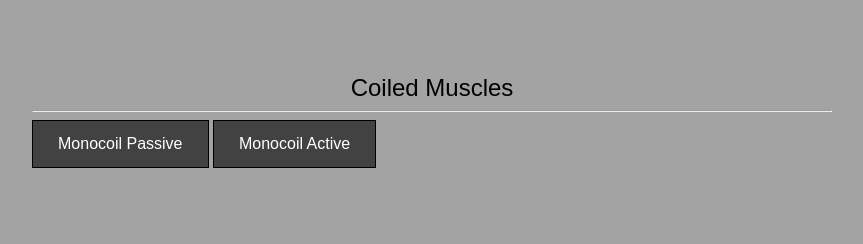
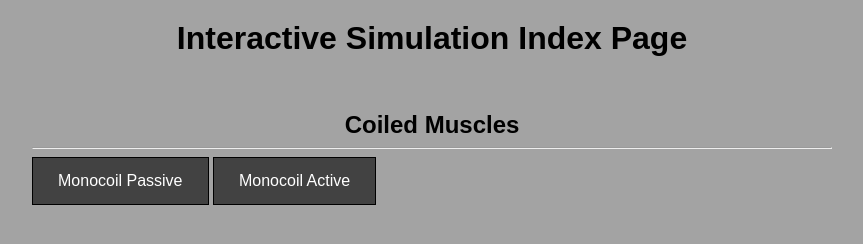
Before and after one commit to GazzolaLab/PyElastica-Interactive, a plain HTML site: page index.html in a window 1280 px wide. Shown: the whole page, without its empty margins (208-1071 px from the left). Drawn offline with Linux system fonts and the light colour scheme.

Commit message:
index page formatting

```diff
--- a/index.html
+++ b/index.html
@@ -9,15 +9,15 @@
 
 <body>
 
-  <title>
+  <h1>
     Interactive Simulation Index Page
-  </title>
+  </h1>
 
   <br>
   <br>
   <br>
 
-  <section>Coiled Muscles</section>
+  <h2>Coiled Muscles</h2>
   <hr>
   <div class="muscle_simulations">
     <a href="simulations/monocoil/passive.html">Monocoil Passive</a>
--- a/public/index.css
+++ b/public/index.css
@@ -6,14 +6,14 @@ body {
   background-color:#a3a3a3;
 }
 
-title {
+h1 {
   font-size:32px;
   text-align:center;
   color: black;
   margin: auto;
 }
 
-section {
+h2 {
   font-size:24px;
   text-align:center;
   color: black;
```
